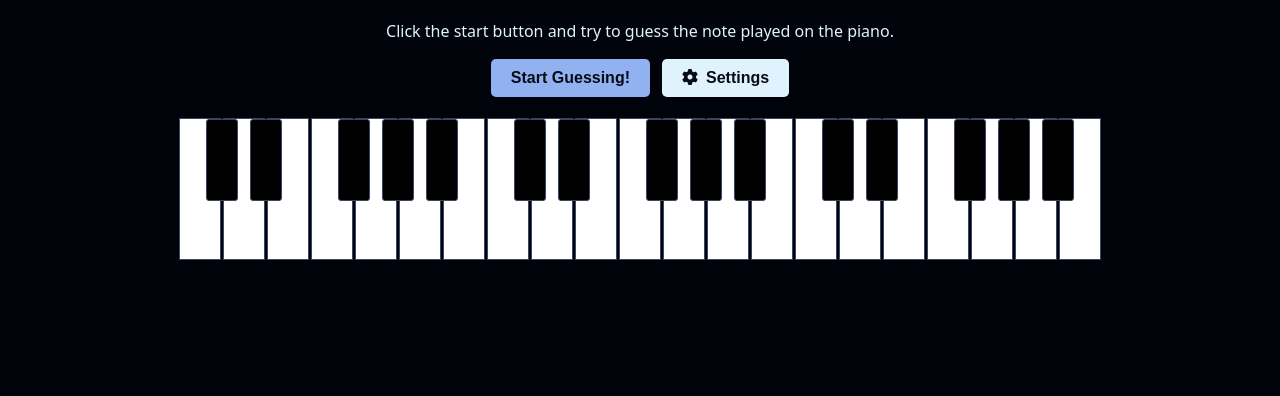
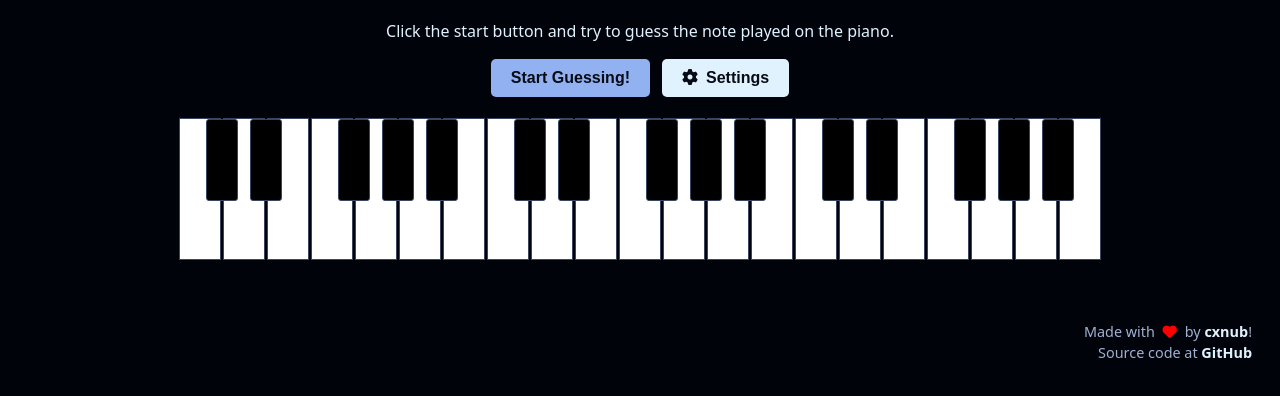
Before and after one commit to cxnub/GuessTheNote, a plain HTML site: page index.html in a window 1280 px wide. Shown: the part 96-492 px from the top of the page. Drawn offline with Linux system fonts and the light colour scheme.

Commit message:
Added footer

```diff
--- a/index.html
+++ b/index.html
@@ -76,6 +76,10 @@
             </div>
         </div>
     </div>
+    <footer>
+        <p>Made with <i class="fa-solid fa-heart" style="margin: 0 4px; color: red;"></i> by <a href="https://github.com/cxnub">cxnub</a>!</p>
+        <p>Source code at <a href="https://github.com/cxnub/GuessTheNote">GitHub</a></p>
+    </footer>
 
     <script src="resources/js/script.js" type="module"></script>
     <script src="resources/js/game.js" type="module"></script>
--- a/resources/css/styles.css
+++ b/resources/css/styles.css
@@ -242,3 +242,33 @@ body {
     color: var(--text-muted);
     margin-right: 16px;
 }
+
+footer {
+    position: static;
+    width: 100%;
+    display: flex;
+    flex-direction: column;
+    justify-content: flex-end;
+    align-items: flex-end;
+    background: transparent;
+    margin-top: 40px;
+    padding-right: 20px;
+    box-sizing: border-box;
+}
+
+footer a {
+    color: var(--text);
+    text-decoration: none;
+    font-weight: 600;
+}
+
+footer p {
+    margin: 0;
+    font-size: 0.9em;
+    color: var(--text-muted);
+}
+
+footer a:hover {
+    text-decoration: underline;
+    color: var(--primary) !important;
+}
```
